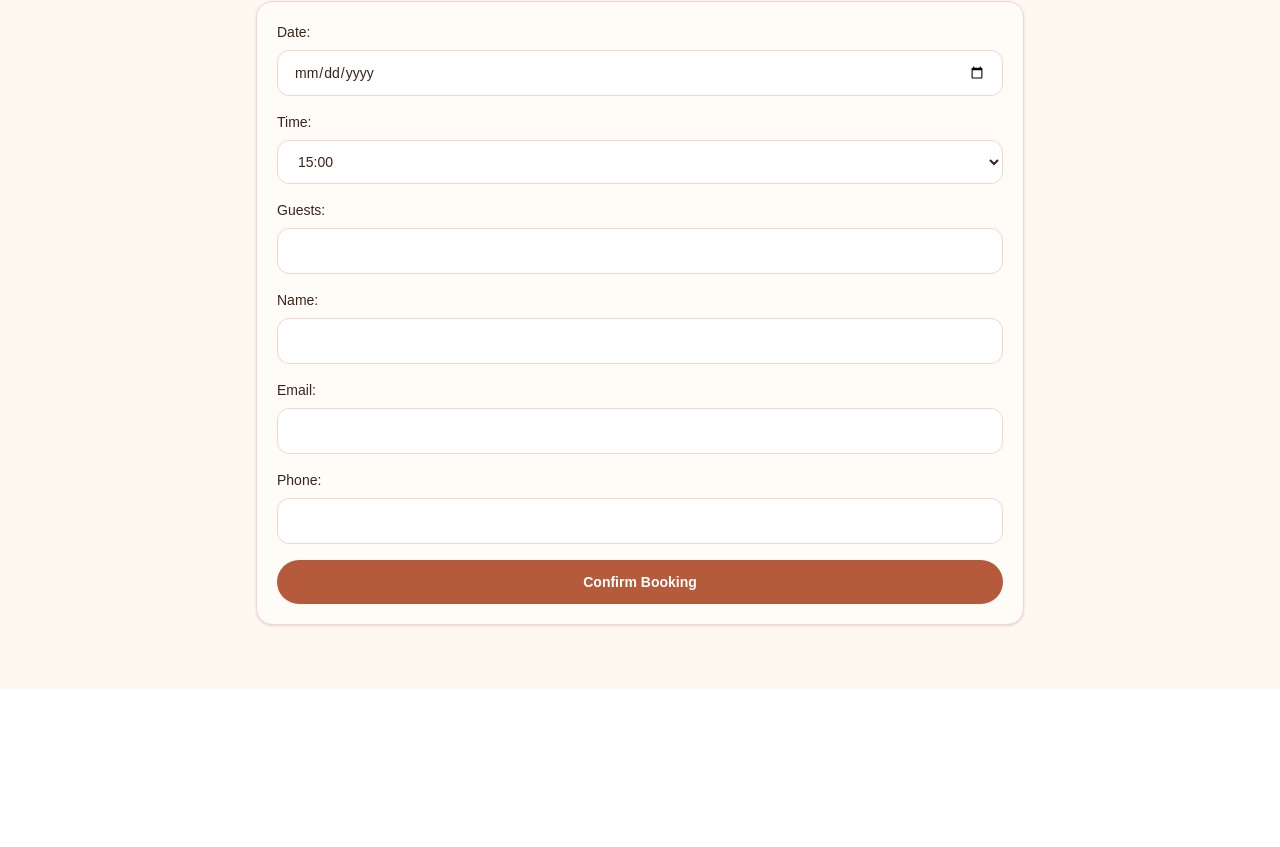
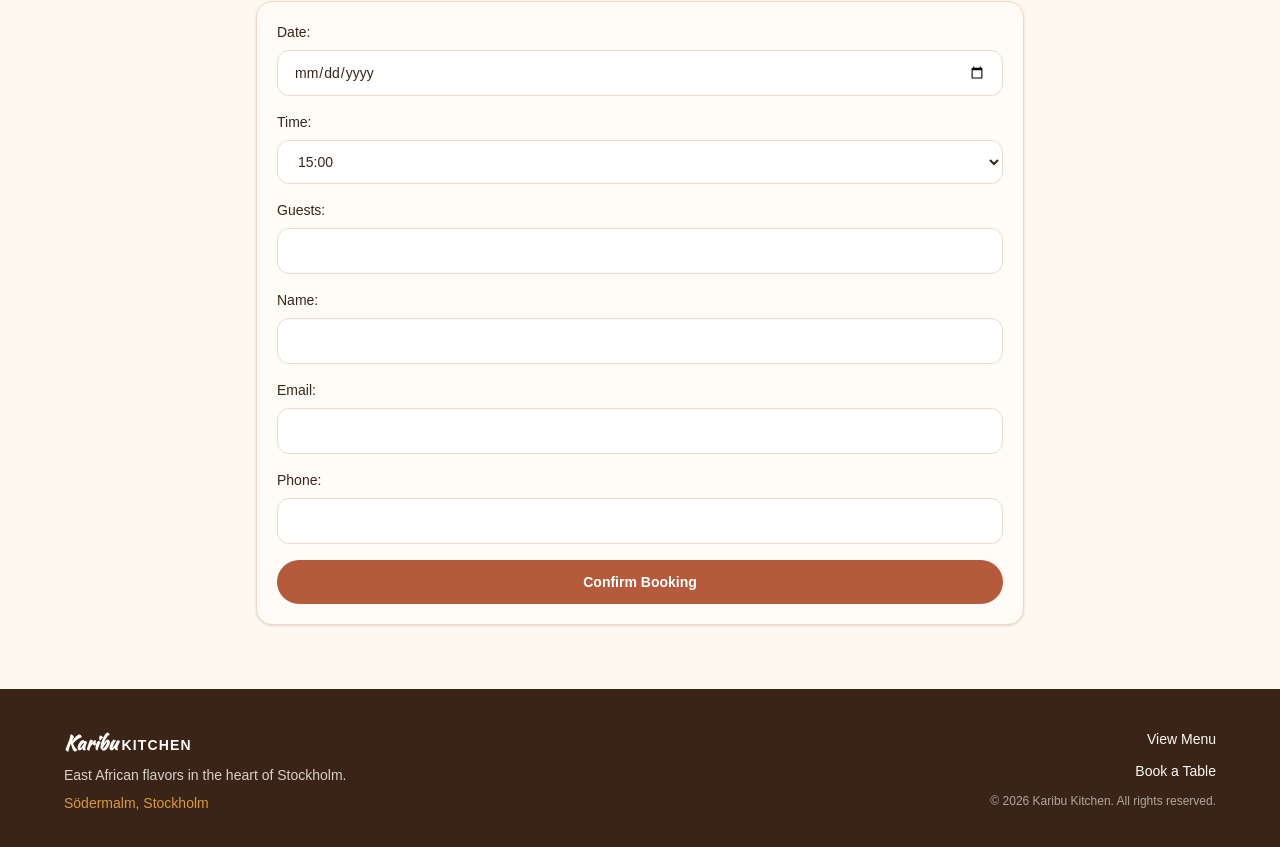
Before and after one commit to Brianosumba/restaurant-booking-app, a Next.js app: page / in a window 1280 px wide. Shown: the part 1800-2647 px from the top of the page. Before the commit the page ends 2489 px from the top, so only its background shows below. Built offline with nearby package versions, Linux system fonts and the light colour scheme.

Commit message:
create footer section

```diff
--- a/src/app/page.tsx
+++ b/src/app/page.tsx
@@ -320,6 +320,42 @@ export default function Home() {
           </div>
         </section>
       </main>
+
+      <footer className="bg-[#3A2418] px-4 py-10 text-[#FFFCF8]">
+        <div className="mx-auto max-w-6xl flex flex-col gap-6 sm:flex-row sm:items-start sm:justify-between">
+          <div className="space-y-2">
+            <span className="inline-flex items-baseline gap-1 text-xl font-extrabold text-[#FFFCF8]">
+              <span className="font-[family-name:var(--font-kaushan-script)]">
+                Karibu
+              </span>
+              <span className="text-sm font-semibold tracking-[0.08em] uppercase">
+                Kitchen
+              </span>
+            </span>
+            <p className="text-sm text-[#FFFCF8]/80">
+              East African flavors in the heart of Stockholm.
+            </p>
+            <p className="text-sm text-[#D99A3D]">Södermalm, Stockholm</p>
+          </div>
+          <div className="flex flex-col gap-3 sm:items-end">
+            <a
+              href="#menu"
+              className="text-sm font-medium text-[#FFFCF8] hover:text-[#D99A3D] transition-colors"
+            >
+              View Menu
+            </a>
+            <a
+              href="#booking"
+              className="text-sm font-medium text-[#FFFCF8] hover:text-[#D99A3D] transition-colors"
+            >
+              Book a Table
+            </a>
+            <p className="text-xs text-[#FFFCF8]/60">
+              &copy; 2026 Karibu Kitchen. All rights reserved.
+            </p>
+          </div>
+        </div>
+      </footer>
     </>
   );
 }
```
